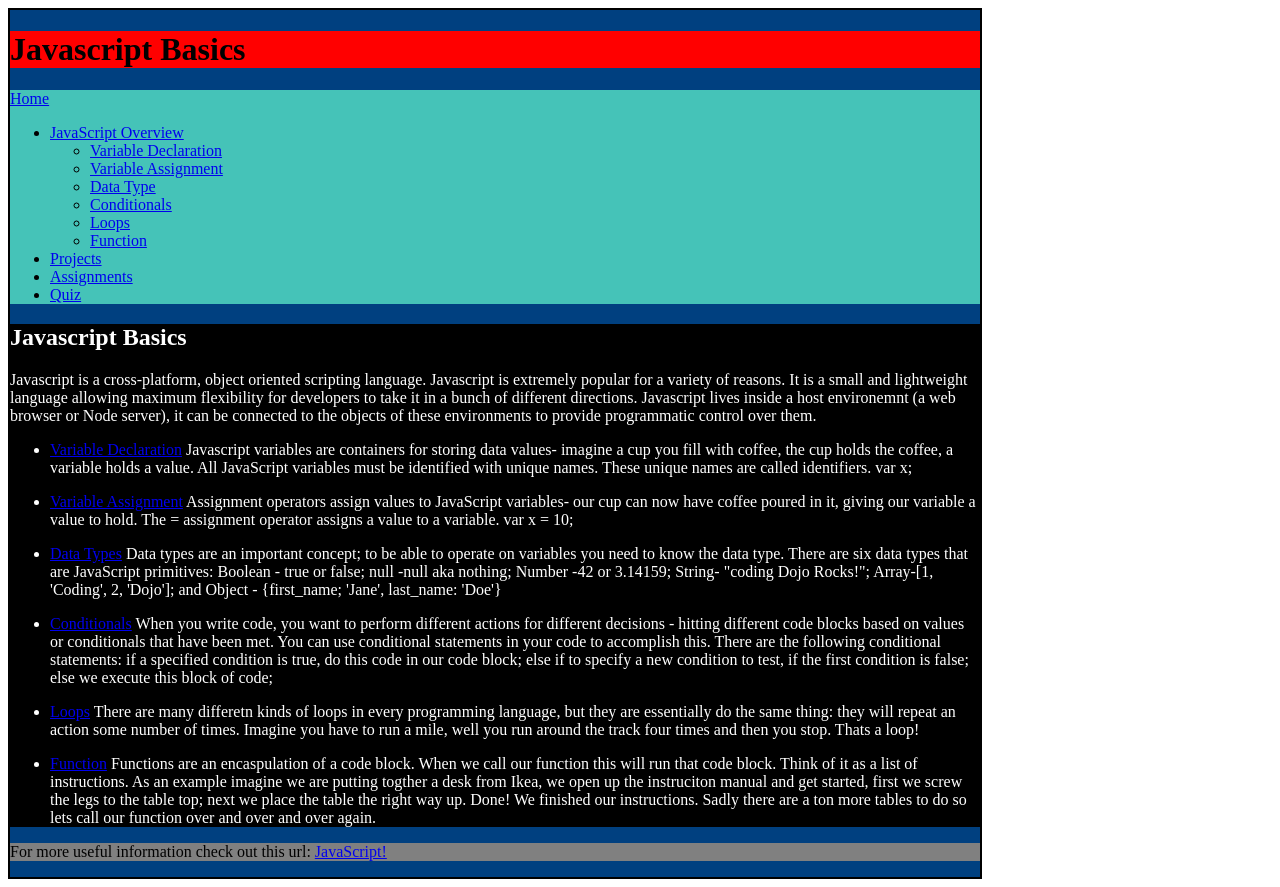
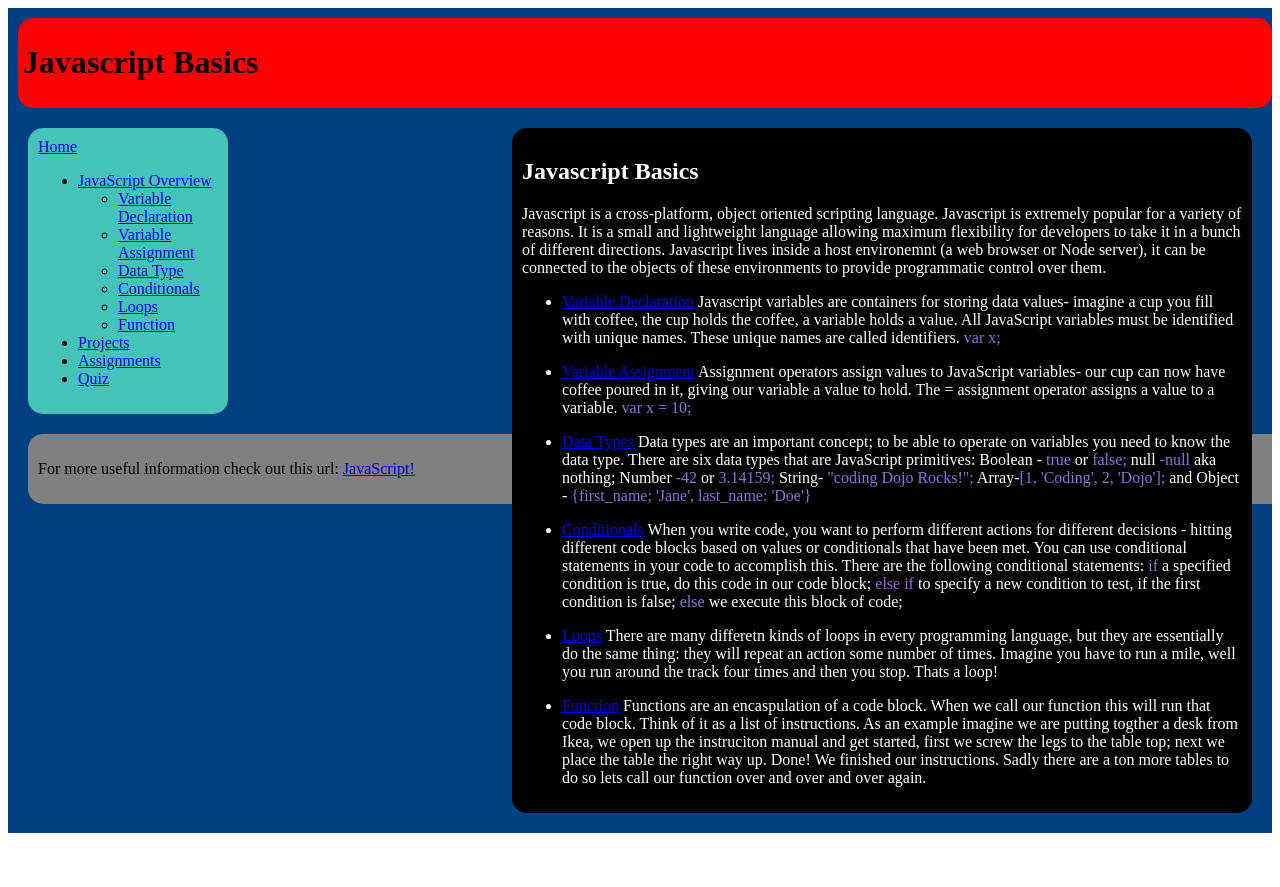
Before and after one commit to infogirl/codingdojoJavascriptBasicAssignment, a plain HTML site: page index.html in a window 1280 px wide. After the commit the page ends 841 px from the top, so only its background shows below. Drawn offline with Linux system fonts and the light colour scheme.

Commit message:
updated CSS sytles, still need to trouble shoot

```diff
--- a/style.css
+++ b/style.css
@@ -2,23 +2,49 @@
 
 #wrapper{
   background-color: #004080;
-  width: 970px;
   font-family: "Times New Roman", Arial, Verdana;
-  border: 2px solid;
+  overflow: hidden;
+  height: auto;
+  padding: 10px;
+
 }
 
 #header{
   background-color: red;
+  padding: 5px;
+  margin-bottom: 10px;
+  border-radius: 15px;
+  width: 100%;
 }
 
 #navigation{
+  width: 180px;
   background-color: #45C3B8;
+  border-radius: 15px;
+  padding: 10px;
+  margin: 10px;
+  display: inline-block;
 }
 
 #main_content{
   background-color: black;
+  width: 720px;
+  display: inline-block;
   color: white;
+  border-radius: 15px;
+  float: right;
+  padding: 10px;
+  margin: 10px;
 }
+
 #footer{
   background-color:grey;
+  border-radius: 15px;
+  margin: 10px;
+  padding: 10px;
+  width: 100%;
 }
+
+.term_highlight{
+  color: 	#9370DB;
+}
```
Also changed, not shown: index.html (+1 -0 lines).
